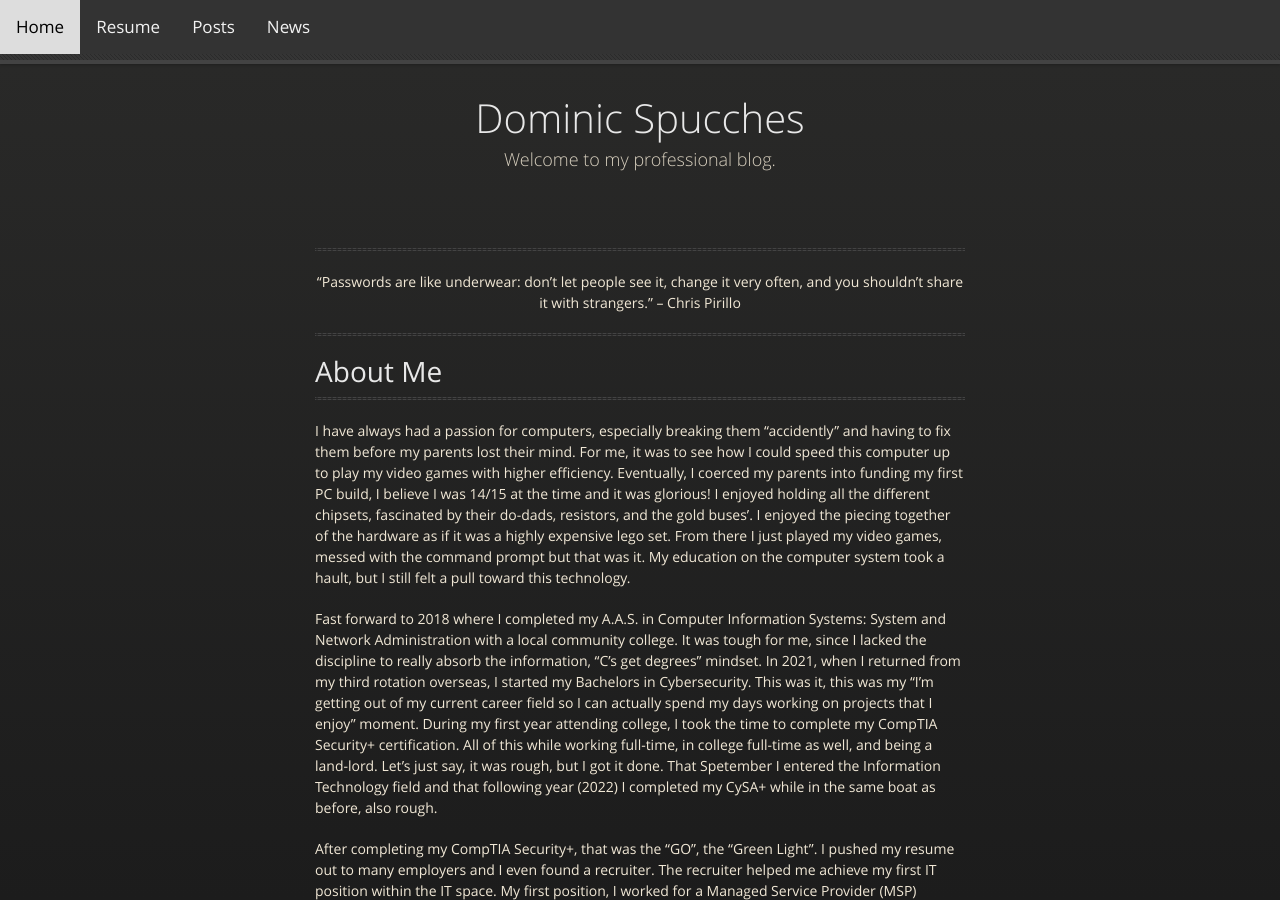
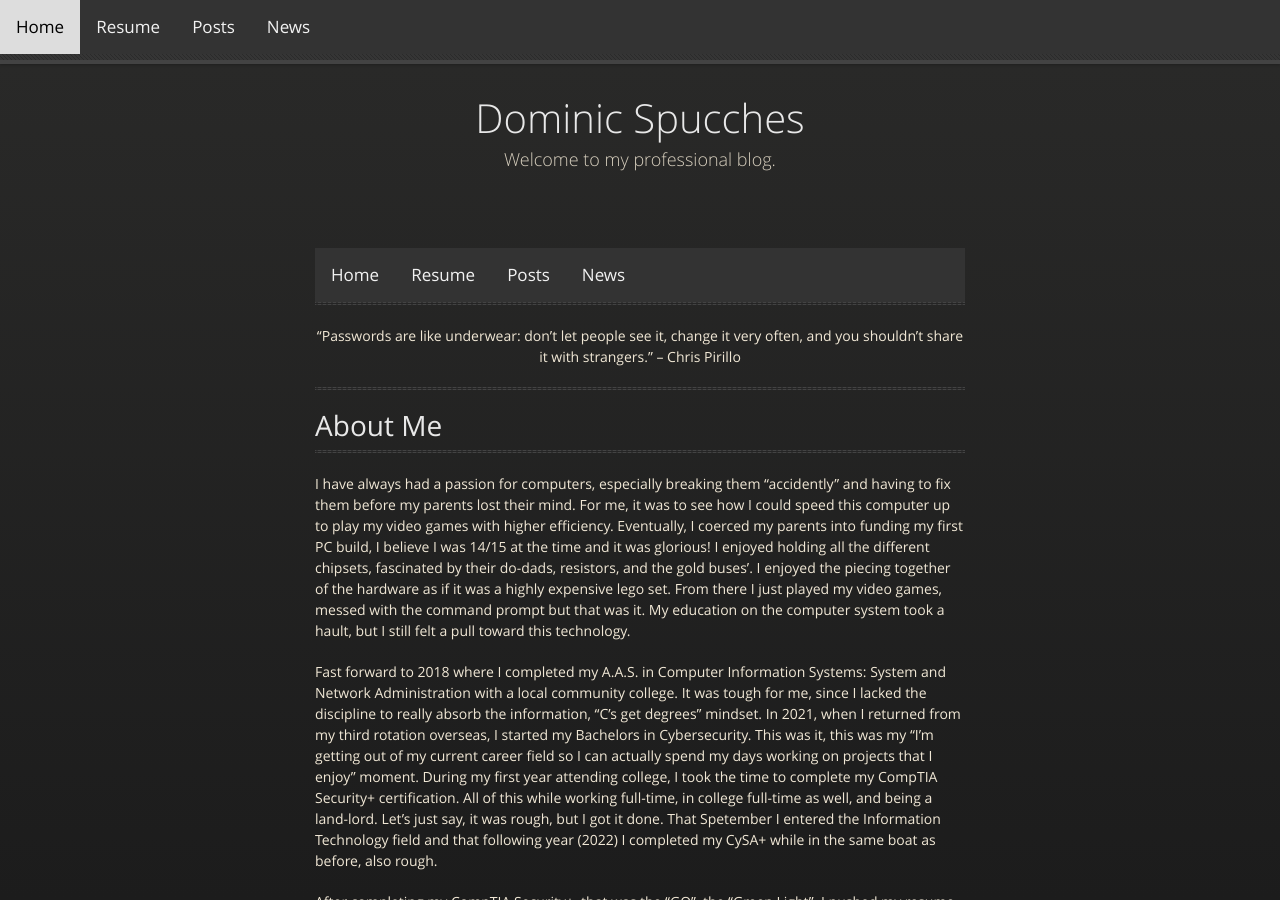
Before and after one commit to dspucches/dspucches.github.io, a Jekyll site: the page built from index.md, in a window 1280 px wide and 900 px high. Built offline with Jekyll 4.4.1, drawn with Linux system fonts in a browser that asks for light colours; nearby versions of some CDN libraries.

Commit message:
mobile friendly

```diff
--- a/_layouts/default.html
+++ b/_layouts/default.html
@@ -29,6 +29,13 @@
           <h1>{{ site.title | default: site.github.repository_name }}</h1>
           <p>{{ site.description | default: site.github.project_tagline }}</p>
         </div>
+        <div class="topnav" id="myTopnav">
+            <a href="https://dspucches.github.io">Home</a>
+            <a href="https://dspucches.github.io/2023/02/22/resume.html">Resume</a>
+            <a href="https://dspucches.github.io/2023/02/22/posts.html">Posts</a>
+            <a href="https://dspucches.github.io/2023/03/07/news.html">News</a>
+            <a href="javascript:void(0);" class="icon" onclick="myFunction()"><i class="fa fa-bars"></i></a>
+        </div>
         {{ content }}
       </section>
 
```
